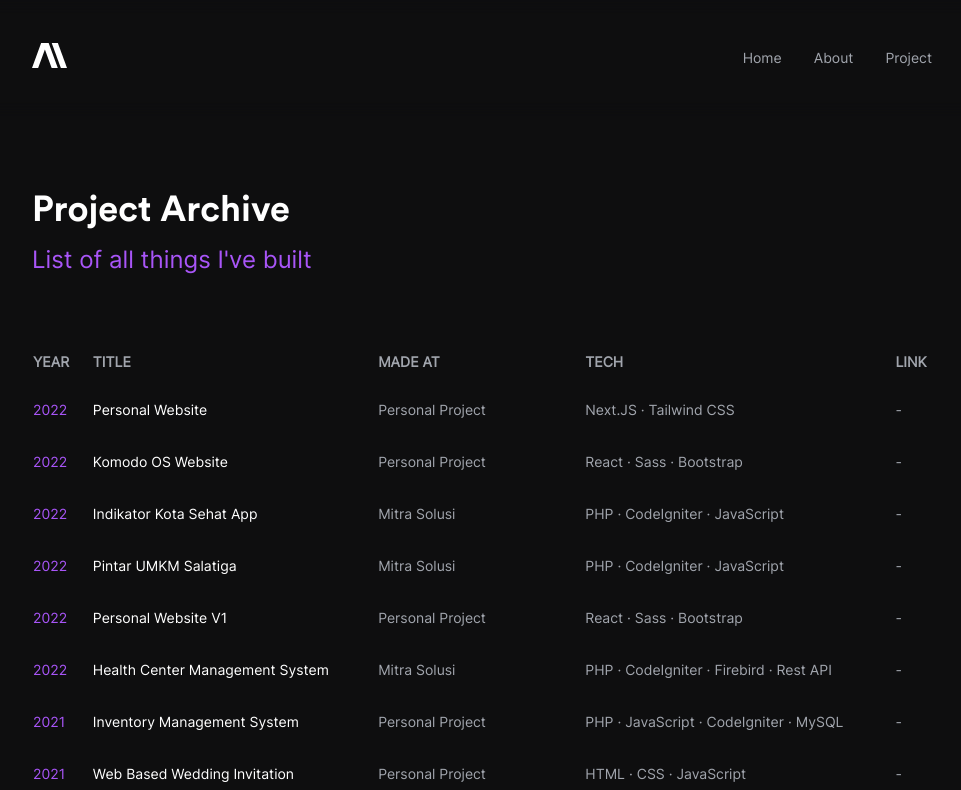
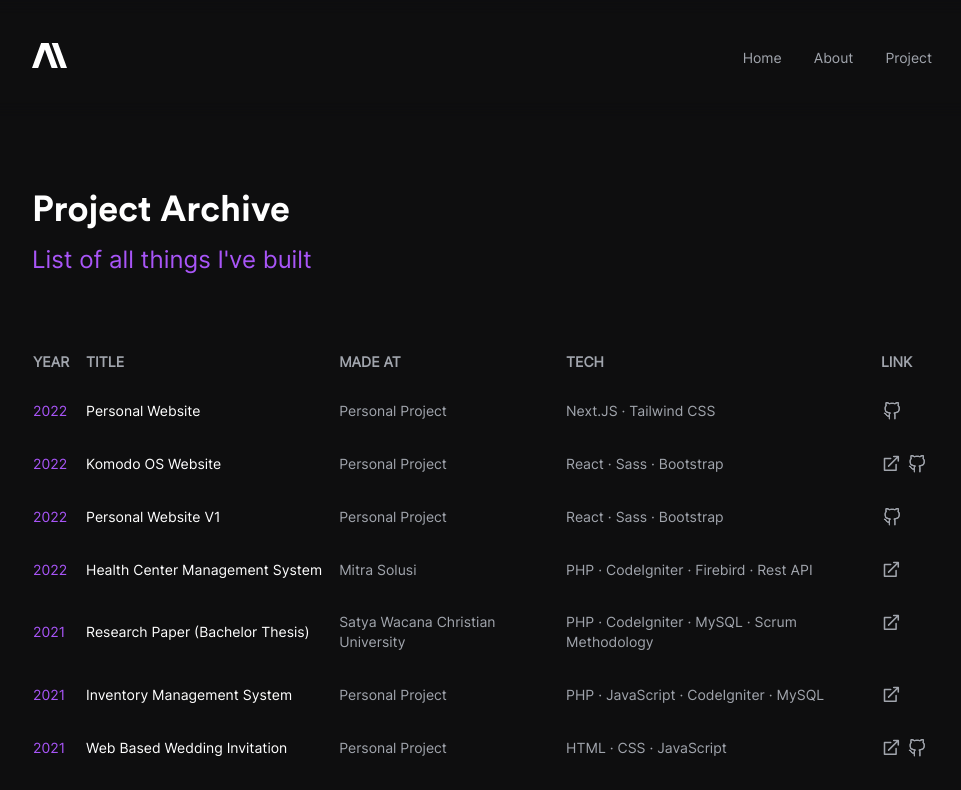
Before and after one commit to aryanataandi/aryanataandi-next, a Next.js app: page /projects in a window 1280 px wide. Shown: the top 790 px of the page, without its empty margins (158-1119 px from the left). Built offline with nearby package versions, Linux system fonts and the light colour scheme.

Commit message:
update project page

```diff
--- /dev/null
+++ b/components/icons/ExternalLink.jsx
@@ -0,0 +1,26 @@
+import React from "react";
+
+function ExternalLink() {
+  return (
+    <svg
+      width="96"
+      height="96"
+      viewBox="0 0 96 96"
+      fill="none"
+      xmlns="http://www.w3.org/2000/svg"
+    >
+      <path
+        fillRule="evenodd"
+        clipRule="evenodd"
+        d="M12.5 25C12.5 23.067 14.067 21.5 16 21.5H44.5C46.433 21.5 48 23.067 48 25C48 26.933 46.433 28.5 44.5 28.5H19.5V75H65.5V53C65.5 51.067 67.067 49.5 69 49.5C70.933 49.5 72.5 51.067 72.5 53V78.5C72.5 80.433 70.933 82 69 82H16C14.067 82 12.5 80.433 12.5 78.5V25Z"
+      />
+      <path
+        fillRule="evenodd"
+        clipRule="evenodd"
+        d="M32.0688 62.5C30.7019 61.1332 30.7019 58.9171 32.0688 57.5503L70.5502 19.0686L58 19.0686C56.067 19.0686 54.5 17.5016 54.5 15.5686C54.5 13.6356 56.067 12.0686 58 12.0686L79 12.0686C80.933 12.0686 82.5 13.6356 82.5 15.5686L82.5 36.4999C82.5 38.4329 80.933 39.9999 79 39.9999C77.067 39.9999 75.5 38.4329 75.5 36.4999L75.5 24.0183L37.0185 62.5C35.6517 63.8668 33.4356 63.8668 32.0688 62.5Z"
+      />
+    </svg>
+  );
+}
+
+export default ExternalLink;
--- a/pages/projects.js
+++ b/pages/projects.js
@@ -1,4 +1,6 @@
 import Head from "next/head";
+import ExternalLink from "../components/icons/ExternalLink";
+import Github from "../components/icons/Github";
 
 const data = [
   {
@@ -8,12 +10,8 @@ const data = [
     tech: ["Next.JS", "Tailwind CSS"],
     link: [
       {
-        type: "external",
-        link: "https://komodo-os.my.id",
-      },
-      {
         type: "github",
-        link: "https://github.com/Komodo-OS-Devices/Komodo-OS-Devices.github.io/tree/react",
+        link: "https://github.com/aryanataandi/aryanataandi-next",
       },
     ],
   },
@@ -35,31 +33,13 @@ const data = [
   },
   {
     year: 2022,
-    title: "Indikator Kota Sehat App",
-    made: "Mitra Solusi",
-    tech: ["PHP", "CodeIgniter", "JavaScript"],
-    link: [],
-  },
-  {
-    year: 2022,
-    title: "Pintar UMKM Salatiga",
-    made: "Mitra Solusi",
-    tech: ["PHP", "CodeIgniter", "JavaScript"],
-    link: [],
-  },
-  {
-    year: 2022,
     title: "Personal Website V1",
     made: "Personal Project",
     tech: ["React", "Sass", "Bootstrap"],
     link: [
       {
-        type: "external",
-        link: "https://komodo-os.my.id",
-      },
-      {
         type: "github",
-        link: "https://github.com/Komodo-OS-Devices/Komodo-OS-Devices.github.io/tree/react",
+        link: "https://github.com/aryanataandi/aryanataandi-react",
       },
     ],
   },
@@ -71,7 +51,19 @@ const data = [
     link: [
       {
         type: "external",
-        link: "http://simpus.salatiga.go.id/simpus",
+        link: "http://simpus.salatiga.go.id/simpus/online",
+      },
+    ],
+  },
+  {
+    year: 2021,
+    title: "Research Paper (Bachelor Thesis)",
+    made: "Satya Wacana Christian University",
+    tech: ["PHP", "CodeIgniter", "MySQL", "Scrum Methodology"],
+    link: [
+      {
+        type: "external",
+        link: "https://jurnal.itg.ac.id/index.php/algoritma/article/view/869",
       },
     ],
   },
@@ -82,8 +74,8 @@ const data = [
     tech: ["PHP", "JavaScript", "CodeIgniter", "MySQL"],
     link: [
       {
-        type: "github",
-        link: "https://github.com/aryanataandi/inventori-pos",
+        type: "external",
+        link: "https://drive.google.com/drive/folders/1C6mf46NZtH5WfGqhd5z2FkWBhB-wPgbv?usp=share_link",
       },
     ],
   },
@@ -92,13 +84,22 @@ const data = [
     title: "Web Based Wedding Invitation",
     made: "Personal Project",
     tech: ["HTML", "CSS", "JavaScript"],
-    link: [],
+    link: [
+      {
+        type: "external",
+        link: "https://aryanataandi.github.io/html-wedding-invitation",
+      },
+      {
+        type: "github",
+        link: "https://github.com/aryanataandi/html-wedding-invitation",
+      },
+    ],
   },
   {
     year: 2021,
     title: "Mitra Online Shop",
     made: "UPTD SPNF SKB Salatiga",
-    tech: ["HTML", "CSS", "CodeIgniter", "MySQL"],
+    tech: ["PHP", "HTML", "CSS", "CodeIgniter", "MySQL"],
     link: [
       {
         type: "external",
@@ -160,12 +161,33 @@ export default function Projects() {
                   <td className="py-4 pr-4 hidden md:table-cell">
                     {x.tech.join(" · ")}
                   </td>
-                  <td className="py-4">-</td>
+                  <td className="py-4 flex">
+                    {x.link.map((x, index) => {
+                      return (
+                        <a
+                          className="icon mr-1"
+                          href={x.link}
+                          target="_blank"
+                          rel="noreferrer"
+                          key={index}
+                        >
+                          {x.type === "external" ? (
+                            <ExternalLink />
+                          ) : x.type === "github" ? (
+                            <Github />
+                          ) : (
+                            "-"
+                          )}
+                        </a>
+                      );
+                    })}
+                  </td>
                 </tr>
               );
             })}
           </tbody>
         </table>
+        <small className="text-gray-700">* and many projects that i can't mention</small>
       </div>
     </div>
   );
```
